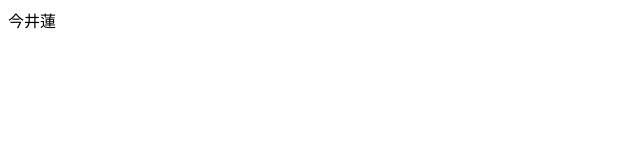
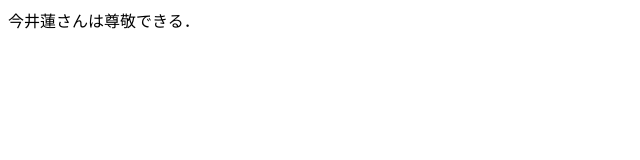
Before and after one commit to amane0306/241205006-1, a plain HTML site: page index.html in a window 1280 px wide. Shown: the whole page, without its empty margins (0-640 px from the left). Drawn offline with Linux system fonts and the light colour scheme.

Commit message:
Update index.html
テキストを追加しました．

```diff
--- a/index.html
+++ b/index.html
@@ -5,6 +5,6 @@
     <title>今井家の墓</title>
   </head>
   <body>
-    今井蓮
+    今井蓮さんは尊敬できる．
   </body>
 </html>
```
